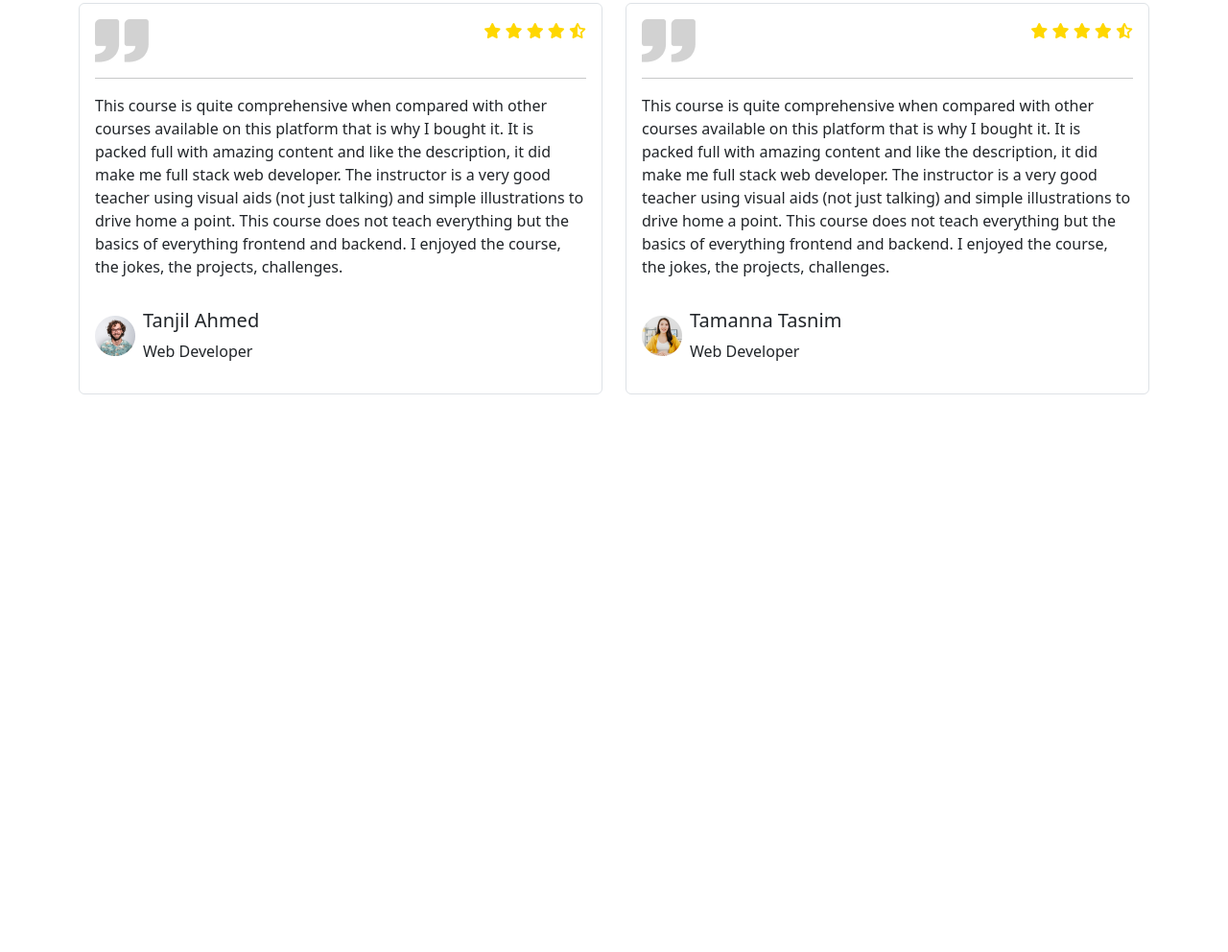
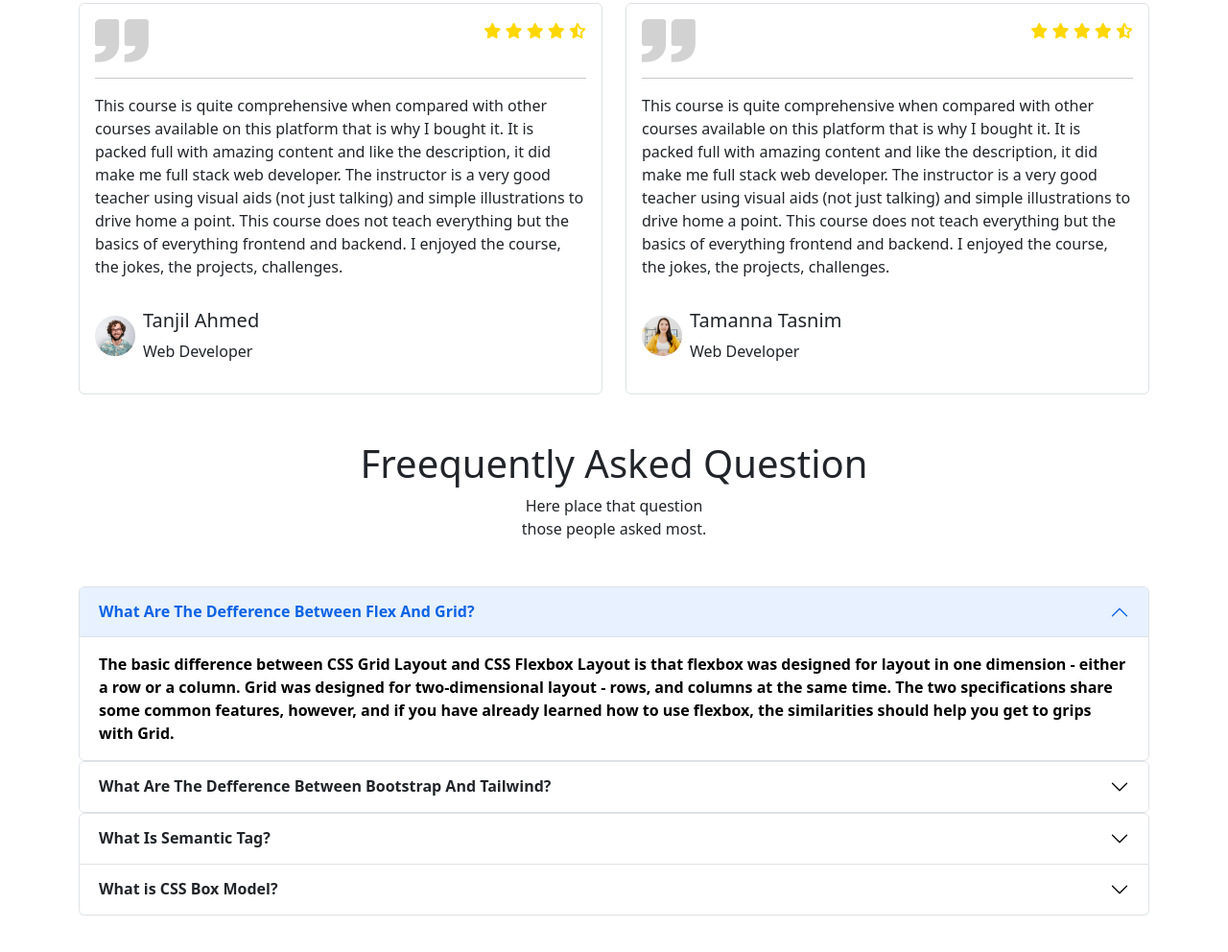
Before and after one commit to iamtanjil/assignment-3, a plain HTML site: page index.html in a window 1280 px wide. Shown: the part 3296-4288 px from the top of the page at 96% size. Before the commit the page ends 3755 px from the top, so only its background shows below. Drawn offline with nearby package versions, Linux system fonts and the light colour scheme.

Commit message:
freequently-ask-question-complete

```diff
--- a/index.html
+++ b/index.html
@@ -347,6 +347,63 @@
             </div>
         </section>
     <!-- Student Feedback Section End -->
+    <!-- Freequently Ask Question Section Start -->
+        <section class="container mt-5 mb-5">
+            <h1 class="fs-1 text-center">Freequently Asked Question</h1>
+            <p class="text-center">Here place that question <br> those people asked most.</p>
+            <div class="accordion mt-5" id="accordionExample">
+                <div class="accordion-item">
+                  <h2 class="accordion-header" id="headingOne">
+                    <button class="accordion-button fw-bold" type="button" data-bs-toggle="collapse" data-bs-target="#collapseOne" aria-expanded="true" aria-controls="collapseOne">
+                      What Are The Defference Between Flex And Grid?
+                    </button>
+                  </h2>
+                  <div id="collapseOne" class="accordion-collapse collapse show" aria-labelledby="headingOne" data-bs-parent="#accordionExample">
+                    <div class="accordion-body">
+                      <strong>The basic difference between CSS Grid Layout and CSS Flexbox Layout is that flexbox was designed for layout in one dimension - either a row or a column. Grid was designed for two-dimensional layout - rows, and columns at the same time. The two specifications share some common features, however, and if you have already learned how to use flexbox, the similarities should help you get to grips with Grid.
+                    </div>
+                  </div>
+                </div>
+                <div class="accordion-item">
+                  <h2 class="accordion-header" id="headingTwo">
+                    <button class="accordion-button collapsed fw-bold" type="button" data-bs-toggle="collapse" data-bs-target="#collapseTwo" aria-expanded="false" aria-controls="collapseTwo">
+                        What Are The Defference Between Bootstrap And Tailwind?
+                    </button>
+                  </h2>
+                  <div id="collapseTwo" class="accordion-collapse collapse" aria-labelledby="headingTwo" data-bs-parent="#accordionExample">
+                    <div class="accordion-body">
+                      <strong> Tailwind CSS is a utility-first CSS framework for building custom user interfaces rapidly and efficiently. <br> Bootstrap is an open-source framework that is used to design responsive websites better, faster, and easier. It is a beginner-friendly and the most popular open-source framework that includes HTML, CSS, and JavaScript.
+                    </div>
+                  </div>
+                </div>
+                <div class="accordion-item">
+                  <h2 class="accordion-header" id="headingThree">
+                    <button class="accordion-button collapsed fw-bold" type="button" data-bs-toggle="collapse" data-bs-target="#collapseThree" aria-expanded="false" aria-controls="collapseThree">
+                      What Is Semantic Tag?
+                    </button>
+                  </h2>
+                  <div id="collapseThree" class="accordion-collapse collapse" aria-labelledby="headingThree" data-bs-parent="#accordionExample">
+                    <div class="accordion-body">
+                        The HTML semantics refers to the tags that provide meaning to an HTML page rather than just presentation. It makes HTML more comprehensible by better defining the different sections and layout of web pages.
+                    </div>
+                  </div>
+                </div>
+                <div class="accordion-item">
+                  <h2 class="accordion-header" id="headingFour">
+                    <button class="accordion-button collapsed fw-bold" type="button" data-bs-toggle="collapse" data-bs-target="#collapseFour" aria-expanded="false" aria-controls="collapseFour">
+                      What is CSS Box Model?
+                    </button>
+                  </h2>
+                  <div id="collapseFour" class="accordion-collapse collapse" aria-labelledby="headingFour" data-bs-parent="#accordionExample">
+                    <div class="accordion-body">
+                        In CSS, the term "box model" is used when talking about design and layout.
+                        The CSS box model is essentially a box that wraps around every HTML element. It consists of: margins, borders, padding, and the actual content.
+                    </div>
+                  </div>
+                </div>
+              </div>
+        </section>
+    <!-- Freequently Ask Question Section End -->
     </main>
     <script src="https://cdn.jsdelivr.net/npm/bootstrap@5.2.0/dist/js/bootstrap.bundle.min.js" integrity="sha384-A3rJD856KowSb7dwlZdYEkO39Gagi7vIsF0jrRAoQmDKKtQBHUuLZ9AsSv4jD4Xa" crossorigin="anonymous"></script>
   </body>
```
